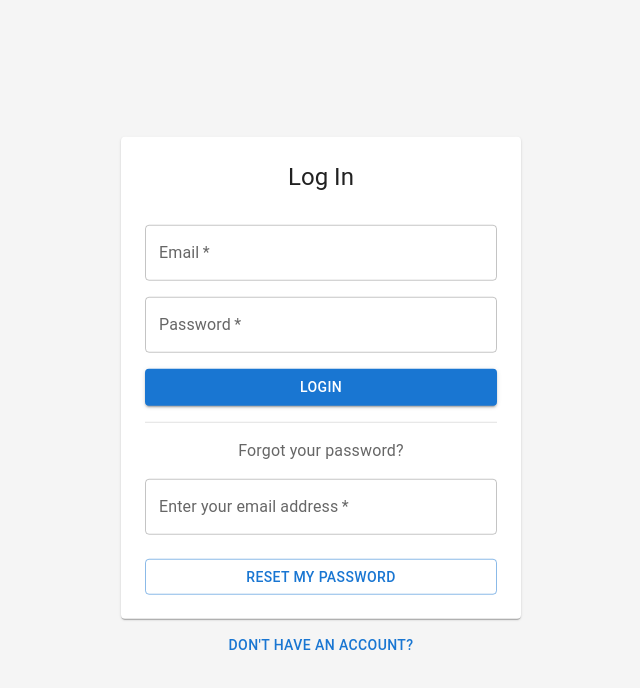
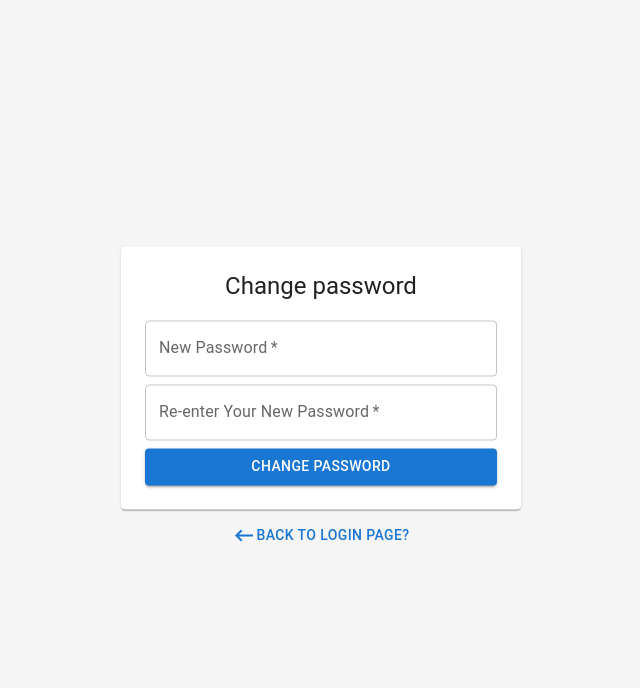
Before and after one commit to djangbahevans/contacts-app-frontend, a React (Create React App) app: page /reset-password in a window 1280 px wide. Before the commit this address led to /login. Shown: the top 688 px of the page, without its empty margins (319-959 px from the left). Built offline with nearby package versions, Linux system fonts and the light colour scheme.

Commit message:
Added ResetPasswordPage

```diff
--- a/src/pages/LoginPage.tsx
+++ b/src/pages/LoginPage.tsx
@@ -146,7 +146,7 @@ const LoginPage = () => {
                   if (error) return
 
                   try {
-                    const response = await fetch(`${process.env.REACT_APP_API_URL}/password-reset`, {
+                    const response = await fetch(`${process.env.REACT_APP_API_URL}/forgot-password`, {
                       method: 'post',
                       mode: 'cors',
                       headers: {
@@ -157,6 +157,7 @@ const LoginPage = () => {
                       })
                     })
                     const data = await response.json()
+                    console.log(data.data)
                     if (response.status !== 200) setError(data.detail)
                     else setError(data.data)
                   } catch (error: any) {
--- /dev/null
+++ b/src/pages/ResetPasswordPage.tsx
@@ -0,0 +1,127 @@
+import { KeyboardBackspace } from "@mui/icons-material"
+import { AlertTitle, Alert, Box, Button, Grid, Paper, TextField, Typography } from "@mui/material"
+import { useState } from "react"
+const approve = require("approvejs")
+
+const ResetPasswordPage = () => {
+  const [password, setPassword] = useState("")
+  const [passwordError, setPasswordError] = useState("")
+  const [confirmPassword, setConfirmPassword] = useState("")
+  const [confirmPasswordError, setConfirmPasswordError] = useState("")
+  const [error, setError] = useState("")
+
+  const queryParams = new URLSearchParams(window.location.search)
+  const user_id = queryParams.get("user_id")
+  const token = queryParams.get("token")
+
+  const validatePassword = () => {
+    const rules = { title: 'Password', required: true, equal: { value: confirmPassword, field: 'Confirm password', message: 'Passwords do not match' }, stop: true }
+    const result = approve.value(password, rules)
+    let value: string
+    if (!result.approved) value = result.errors[0]
+    else value = ""
+    setPasswordError(value)
+    return value
+  }
+
+  const validatePasswordConfirm = () => {
+    const rules = { title: 'Confirm password', required: true, equal: { value: password, field: 'Password', message: 'Passwords do not match' }, stop: true }
+    const result = approve.value(confirmPassword, rules)
+    let value: string
+    if (!result.approved) value = result.errors[0]
+    else value = ""
+    setConfirmPasswordError(value)
+    return value
+  }
+
+  return (
+    <div style={{ position: 'relative', height: '100vh' }}>
+      <Box sx={{
+        maxWidth: '400px',
+        minWidth: '250px',
+        position: 'absolute',
+        left: '50%',
+        top: '50%',
+        transform: 'translate(-50%, -50%)'
+      }}><Paper sx={{ padding: 3 }}>
+          <Typography align="center" variant="h5" sx={{ paddingBottom: '10px' }}>
+            Change password
+          </Typography>
+          <Grid spacing={1} container>
+            <Grid item xs={12}>
+              <Typography align="center" color="error">{error}</Typography>
+            </Grid>
+            <Grid item xs={12}>
+              <TextField
+                label="New Password"
+                variant="outlined"
+                type="password"
+                helperText={passwordError}
+                onChange={e => { setPassword(e.target.value) }}
+                error={!!passwordError}
+                autoComplete="new-password"
+                onBlur={validatePassword}
+                required
+                fullWidth />
+            </Grid>
+            <Grid item xs={12}>
+              <TextField
+                label="Re-enter Your New Password"
+                variant="outlined"
+                type="password"
+                helperText={confirmPasswordError}
+                onChange={e => setConfirmPassword(e.target.value)}
+                error={!!confirmPasswordError}
+                autoComplete="new-password"
+                onBlur={validatePasswordConfirm}
+                required
+                fullWidth />
+            </Grid>
+            <Grid item xs={12} sm={12}>
+              <Button
+                variant="contained"
+                onClick={async () => {
+                  const passwordError = validatePassword()
+                  const confirmPasswordError = validatePasswordConfirm()
+                  if (passwordError || confirmPasswordError) return
+
+                  if (password !== confirmPassword) return setError("Passwords do not match")
+
+                  try {
+                    const response = await fetch(`${process.env.REACT_APP_API_URL}/users/${user_id}/reset-password`, {
+                      method: 'put',
+                      mode: 'cors',
+                      headers: {
+                        'Content-Type': 'application/json;charset=UTF-8'
+                      },
+                      body: JSON.stringify({
+                        password,
+                        token
+                      })
+                    })
+                    const data = await response.json()
+                    if (response.status !== 200) setError(data.detail)
+                    else {
+                        setError(data.data)
+                    }
+                  } catch (e: any) {
+                    setError(e.message)
+                  }
+                }}
+                fullWidth>
+                Change password
+              </Button>
+            </Grid>
+          </Grid>
+        </Paper>
+        <Button href="/login" sx={{ marginTop: 1 }} variant="text" fullWidth>{<KeyboardBackspace />} Back to login page?</Button>
+      </Box>
+      {/* <Alert sx={{ bottom: 0 }} onClose={() => { }}>
+        <AlertTitle>Success</AlertTitle>
+        Password changed successfully
+      </Alert> */}
+    </div >
+  )
+}
+
+export { ResetPasswordPage }
--- a/src/pages/SignupPage.tsx
+++ b/src/pages/SignupPage.tsx
@@ -78,7 +78,7 @@ const SignupPage = () => {
         top: '50%',
         transform: 'translate(-50%, -50%)'
       }}><Paper sx={{ padding: 3 }}>
-          <Typography variant="h5" sx={{ paddingBottom: '10px' }}>
+          <Typography align="center" variant="h5" sx={{ paddingBottom: '10px' }}>
             Sign up
           </Typography>
           <Grid spacing={1} container>
@@ -127,7 +127,7 @@ const SignupPage = () => {
             </Grid>
             <Grid item xs={12} sm={6}>
               <TextField
-                label="Password"
+                label="New Password"
                 variant="outlined"
                 type="password"
                 helperText={passwordError}
--- a/src/pages/index.tsx
+++ b/src/pages/index.tsx
@@ -1,6 +1,7 @@
 export * from './ContactCreatePage'
+export * from './ContactEditPage'
 export * from './ContactViewPage'
 export * from './HomePage'
 export * from './LoginPage'
+export * from './ResetPasswordPage'
 export * from './SignupPage'
-export * from './ContactEditPage'
--- a/src/routes/AppRouter.tsx
+++ b/src/routes/AppRouter.tsx
@@ -1,6 +1,6 @@
 import { BrowserRouter, Navigate, Route, Routes } from "react-router-dom"
 import { PrivateRoute, PublicRoute } from "."
-import { ContactCreatePage, ContactEditPage, ContactViewPage, HomePage, LoginPage, SignupPage } from "../pages"
+import { ContactCreatePage, ContactEditPage, ContactViewPage, HomePage, LoginPage, SignupPage, ResetPasswordPage } from "../pages"
 
 const AppRouter = () => (
   <BrowserRouter>
@@ -12,6 +12,7 @@ const AppRouter = () => (
         <Route path="new" element={<PrivateRoute><ContactCreatePage /></PrivateRoute>} />
         <Route path="edit/:id" element={<PrivateRoute><ContactEditPage /></PrivateRoute>} />
         <Route path="person/:id" element={<PrivateRoute><ContactViewPage /></PrivateRoute>} />
+        <Route path="reset-password" element={<PublicRoute><ResetPasswordPage /></PublicRoute>} />
         <Route path="*" element={<Navigate to="/" />} />
       </Routes>
     </div>
```
